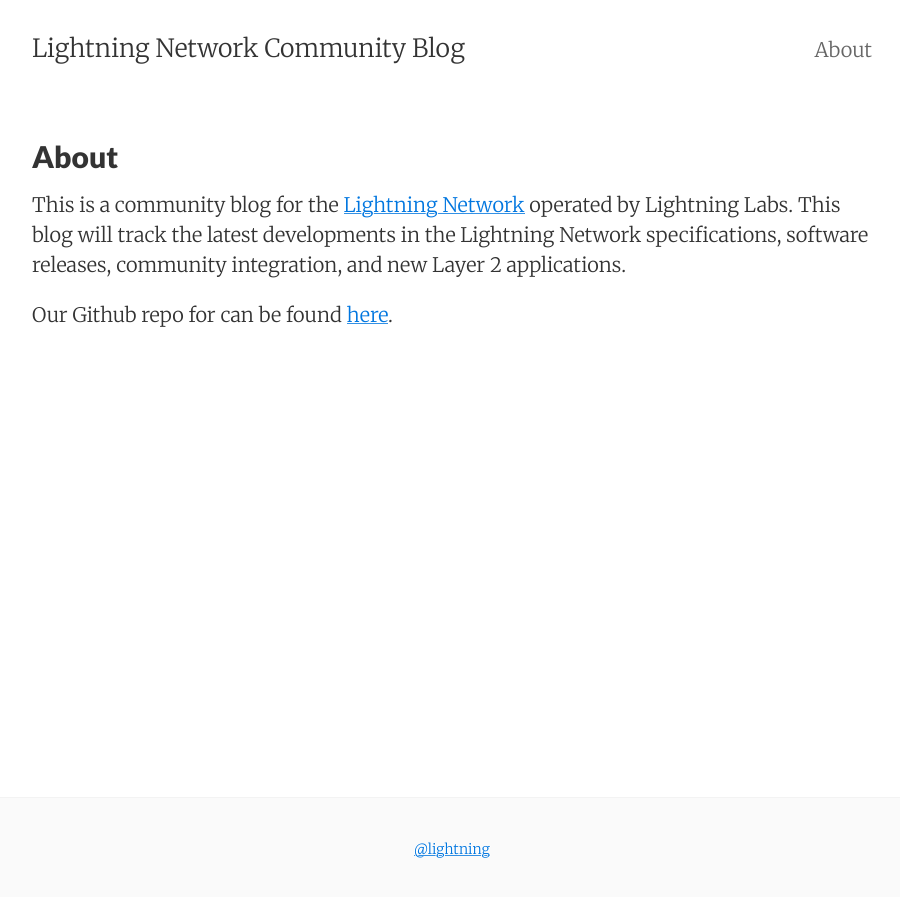
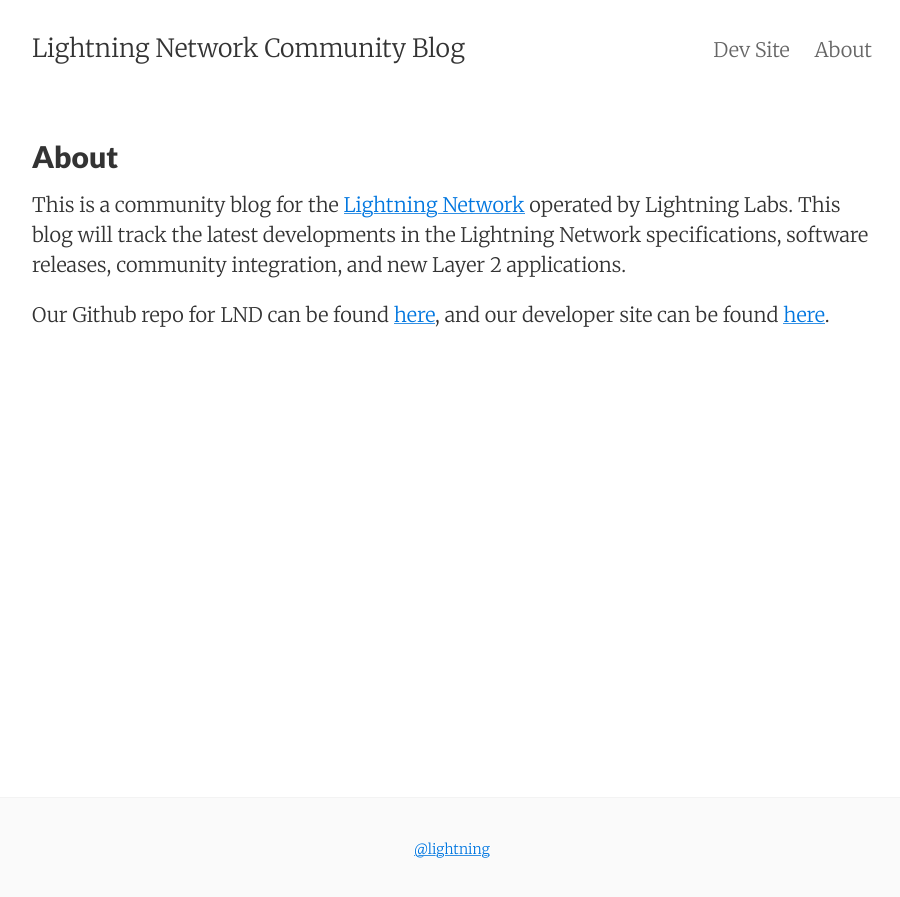
Before and after one commit to lightninglabs/lightninglabs.github.io, a Jekyll site: the page built from about.md, in a window 1280 px wide. Shown: the top 897 px of the page, without its empty margins (188-1088 px from the left). Built offline with Jekyll 4.4.1, drawn with Linux system fonts in a browser that asks for light colours.

Commit message:
site: Add links to dev site

```diff
--- a/_includes/navigation.html
+++ b/_includes/navigation.html
@@ -1,3 +1,4 @@
+        <a href="//dev.lightning.community">Dev Site</a>
 {% for page in site.pages %}
     {% if page.tags contains "about" %}
         <a href="{{ page.url }}">{{ page.title }}</a>
--- a/about.md
+++ b/about.md
@@ -10,4 +10,6 @@
 Lightning Network specifications, software releases, community integration, and
 new Layer 2 applications.
 
-Our Github repo for can be found [here](https://github.com/lightningnetwork/).
+Our Github repo for LND can be found
+[here](https://github.com/lightningnetwork/), and our developer site can be
+found [here](//dev.lightning.community).
```
